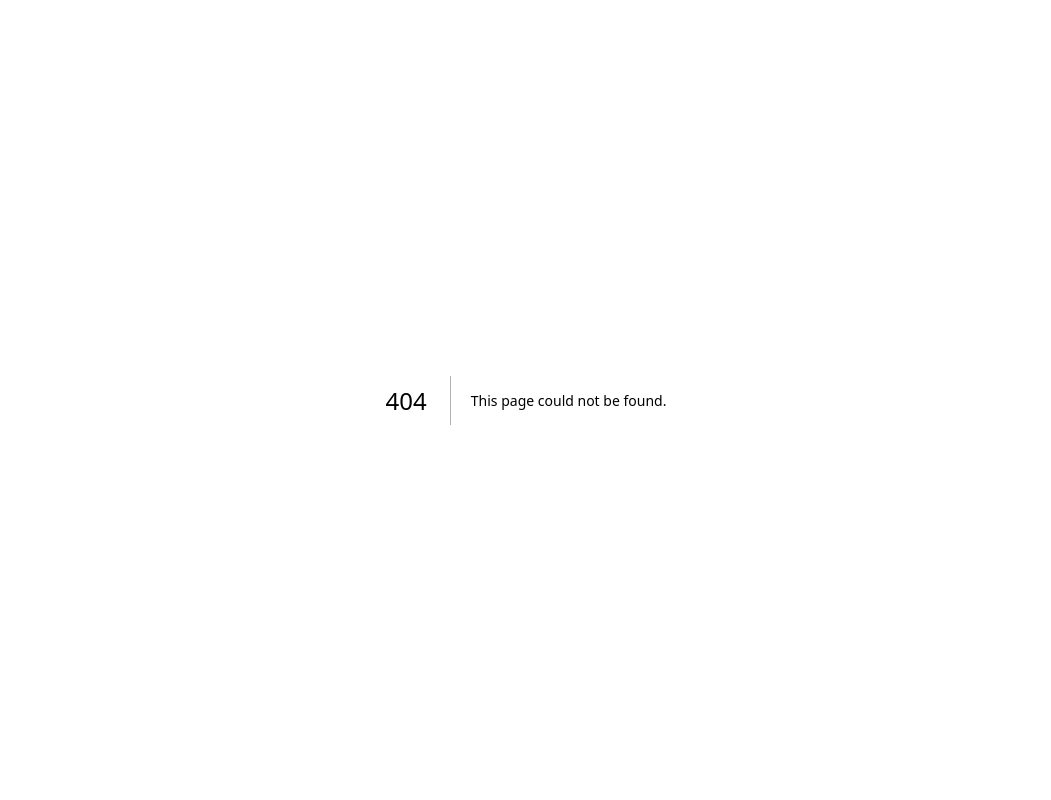
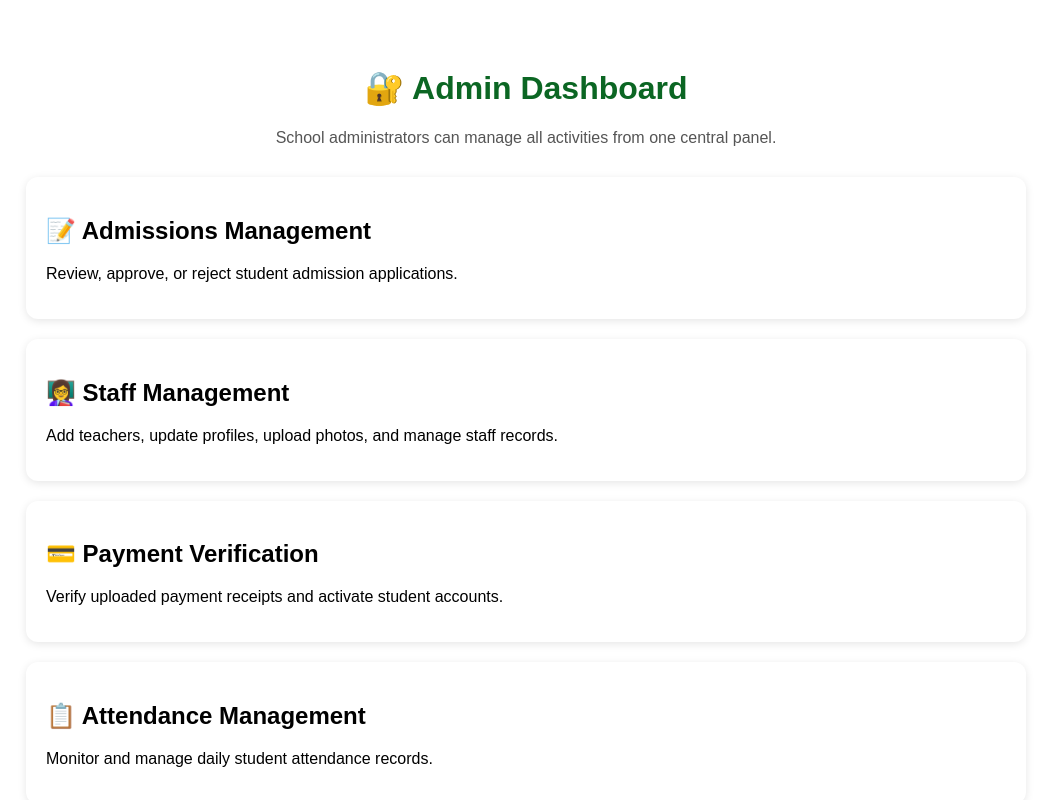
Before and after one commit to kasimuabdulrahim123-source/islamiyya-school-management, a Next.js app: page /app/admin in a window 1280 px wide. Before the commit this address had no page. Shown: the top 800 px of the page, without its empty margins (114-1165 px from the left). Built offline with nearby package versions, Linux system fonts and the light colour scheme.

Commit message:
Create AdminPage component for dashboard management
This component provides an admin dashboard with sections for managing admissions, staff, payments, attendance, and more.

```diff
--- /dev/null
+++ b/app/app/admin/page.tsx
@@ -0,0 +1,101 @@
+export default function AdminPage() {
+  const sections = [
+    {
+      title: "📝 Admissions Management",
+      description:
+        "Review, approve, or reject student admission applications.",
+    },
+    {
+      title: "👩‍🏫 Staff Management",
+      description:
+        "Add teachers, update profiles, upload photos, and manage staff records.",
+    },
+    {
+      title: "💳 Payment Verification",
+      description:
+        "Verify uploaded payment receipts and activate student accounts.",
+    },
+    {
+      title: "📋 Attendance Management",
+      description:
+        "Monitor and manage daily student attendance records.",
+    },
+    {
+      title: "📖 Tahfiz Management",
+      description:
+        "Track Qur'an memorization progress and teacher remarks.",
+    },
+    {
+      title: "🌸 Women's Classes",
+      description:
+        "Manage female students, subscriptions, schedules, and online classes.",
+    },
+    {
+      title: "📢 Announcements",
+      description:
+        "Publish important news and notices to parents, students, and staff.",
+    },
+  ];
+
+  return (
+    <main
+      style={{
+        padding: "40px",
+        maxWidth: "1000px",
+        margin: "auto",
+        fontFamily: "Arial, sans-serif",
+      }}
+    >
+      <h1
+        style={{
+          textAlign: "center",
+          color: "#0b6623",
+        }}
+      >
+        🔐 Admin Dashboard
+      </h1>
+
+      <p
+        style={{
+          textAlign: "center",
+          color: "#555",
+        }}
+      >
+        School administrators can manage all activities from one central panel.
+      </p>
+
+      <div
+        style={{
+          display: "grid",
+          gap: "20px",
+          marginTop: "30px",
+        }}
+      >
+        {sections.map((section, index) => (
+          <div
+            key={index}
+            style={{
+              backgroundColor: "#fff",
+              padding: "20px",
+              borderRadius: "12px",
+              boxShadow: "0 2px 8px rgba(0,0,0,0.1)",
+            }}
+          >
+            <h2>{section.title}</h2>
+            <p>{section.description}</p>
+          </div>
+        ))}
+      </div>
+
+      <hr style={{ margin: "40px 0" }} />
+
+      <h2>🇳🇬 Bayani a Hausa</h2>
+
+      <p>
+        Wannan shafin zai bai wa shugabannin makaranta damar sarrafa dukkan
+        ayyukan makaranta daga wuri guda, ciki har da rajista, biyan kuɗi,
+        halartar ɗalibai, da cigaban haddar Al-Qur'ani.
+      </p>
+    </main>
+  );
+}
```
